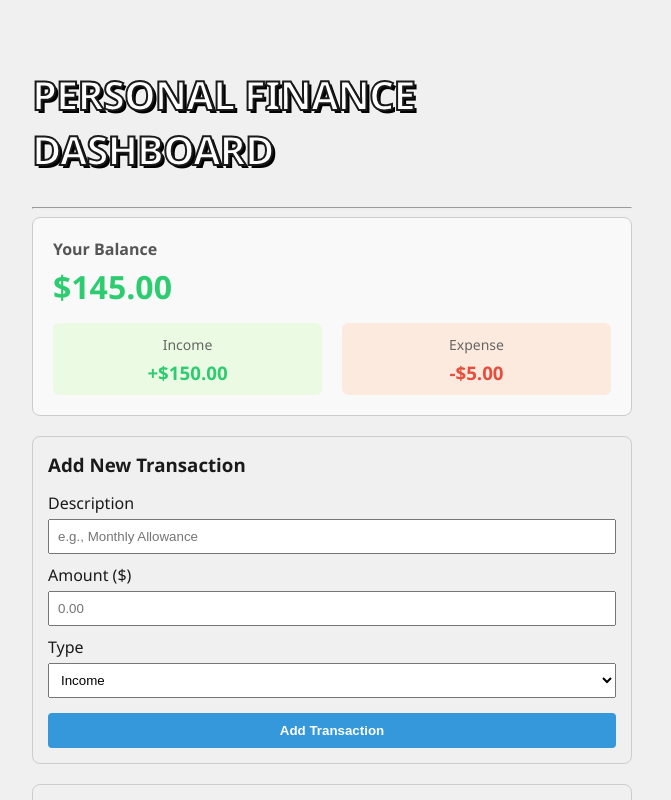
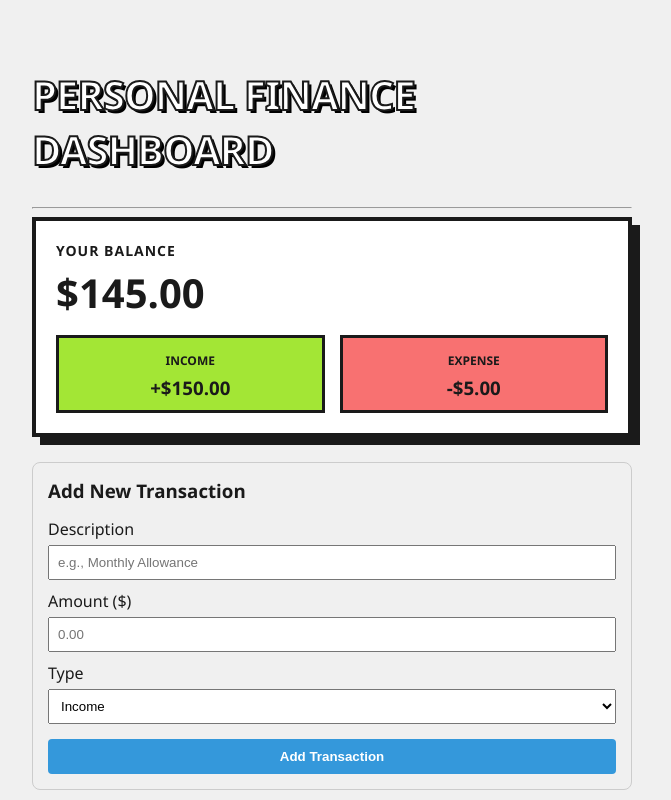
Before and after one commit to Alvinfaizt/personal-finance-dashboard, a React (Vite) app: page / in a window 1280 px wide. Shown: the top 800 px of the page, without its empty margins (308-979 px from the left). Built offline with nearby package versions, Linux system fonts and the light colour scheme.

Commit message:
Refactor: enhance styling and structure of BalanceBox component

```diff
--- a/src/components/BalanceBox.jsx
+++ b/src/components/BalanceBox.jsx
@@ -1,45 +1,32 @@
 function BalanceBox({ transactions }) {
-  // 1. Hitung Total Pemasukan (Income)
   const income = transactions
     .filter(item => item.type === 'income')
     .reduce((sum, item) => sum + item.amount, 0);
 
-  // 2. Hitung Total Pengeluaran (Expense)
   const expense = transactions
     .filter(item => item.type === 'expense')
     .reduce((sum, item) => sum + item.amount, 0);
 
-  // 3. Hitung Sisa Saldo (Balance)
   const balance = income - expense;
 
   return (
-    <div style={{
-      border: '1px solid #ccc',
-      padding: '20px',
-      borderRadius: '8px',
-      marginBottom: '20px',
-      backgroundColor: '#f9f9f9',
-      display: 'flex',
-      flexDirection: 'column',
-      gap: '15px'
-    }}>
+    <div className="neo-box" style={{ display: 'flex', flexDirection: 'column', gap: '15px' }}>
       <div>
-        <h3 style={{ margin: 0, color: '#555', fontSize: '16px' }}>Your Balance</h3>
-        <h1 style={{ margin: '5px 0 0 0', color: balance >= 0 ? '#2ecc71' : '#e74c3c' }}>
+        <h3 style={{ margin: 0, uppercase: 'true', fontSize: '14px', fontWeight: 800, letterSpacing: '1px' }}>YOUR BALANCE</h3>
+        <h1 style={{ margin: '5px 0 0 0', fontSize: '2.5rem', fontWeight: 900 }}>
           ${balance.toFixed(2)}
         </h1>
       </div>
 
-      {/* Baris Informasi Pemasukan & Pengeluaran */}
-      <div style={{ display: 'flex', justifyContent: 'space-between', gap: '20px' }}>
-        <div style={{ flex: 1, backgroundColor: '#ebfbe3', padding: '10px', borderRadius: '6px', textAlign: 'center' }}>
-          <span style={{ fontSize: '14px', color: '#666' }}>Income</span>
-          <h3 style={{ margin: '5px 0 0 0', color: '#2ecc71' }}>+${income.toFixed(2)}</h3>
+      <div style={{ display: 'flex', justifyContent: 'space-between', gap: '15px' }}>
+        <div style={{ flex: 1, backgroundColor: '#a3e635', border: '3px solid #1a1a1a', padding: '10px', textAlign: 'center' }}>
+          <span style={{ fontSize: '12px', fontWeight: 800 }}>INCOME</span>
+          <h3 style={{ margin: '5px 0 0 0', fontWeight: 900 }}>+${income.toFixed(2)}</h3>
         </div>
 
-        <div style={{ flex: 1, backgroundColor: '#fceade', padding: '10px', borderRadius: '6px', textAlign: 'center' }}>
-          <span style={{ fontSize: '14px', color: '#666' }}>Expense</span>
-          <h3 style={{ margin: '5px 0 0 0', color: '#e74c3c' }}>-${expense.toFixed(2)}</h3>
+        <div style={{ flex: 1, backgroundColor: '#f87171', border: '3px solid #1a1a1a', padding: '10px', textAlign: 'center' }}>
+          <span style={{ fontSize: '12px', fontWeight: 800 }}>EXPENSE</span>
+          <h3 style={{ margin: '5px 0 0 0', fontWeight: 900 }}>-${expense.toFixed(2)}</h3>
         </div>
       </div>
     </div>
```
